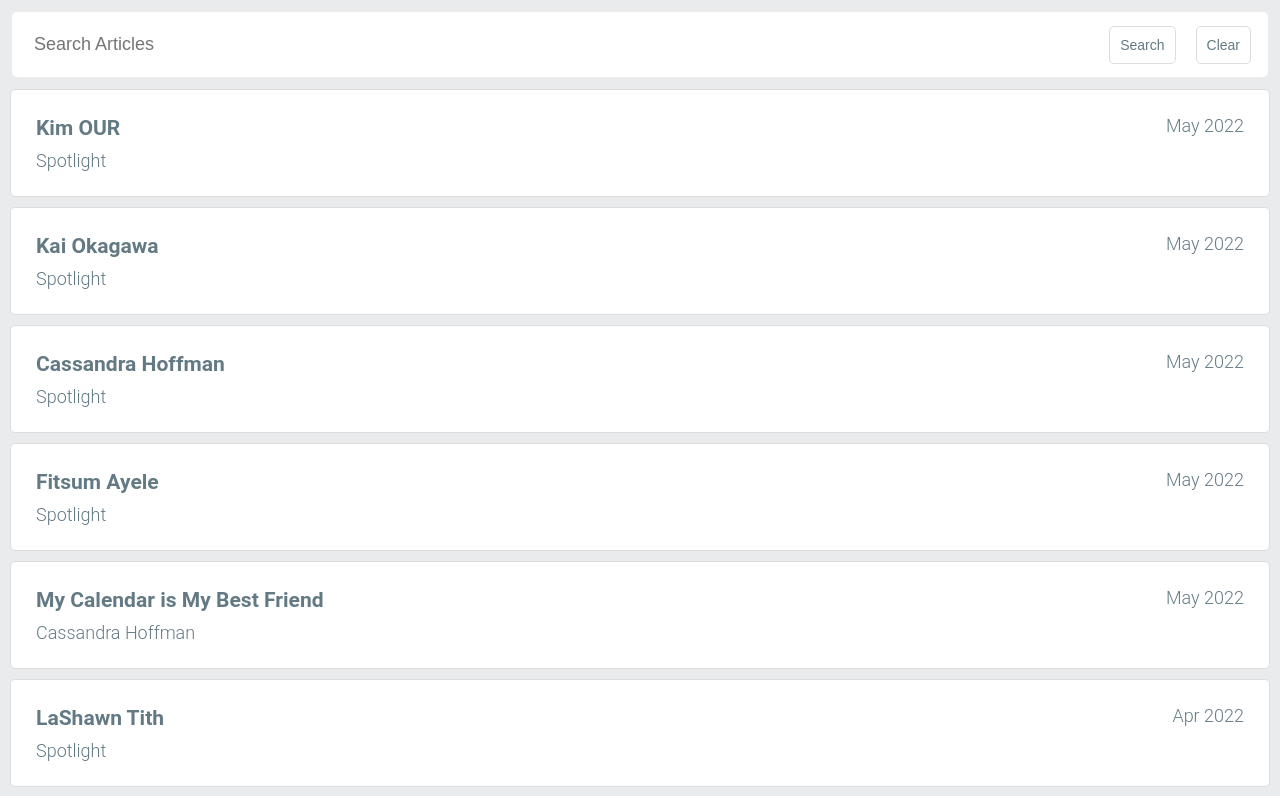
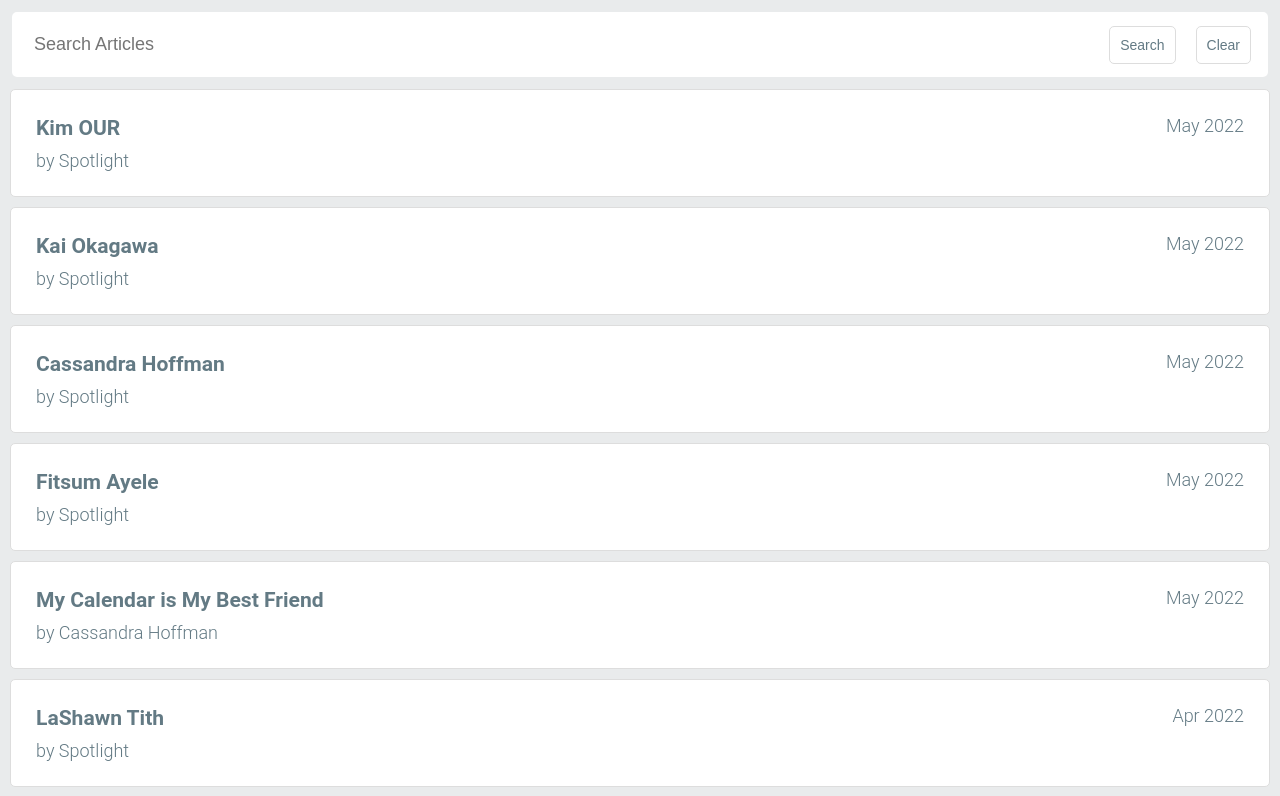
Before and after one commit to johndwatt/Newsletter-Search-App, a React (Create React App) app: page / in a window 1280 px wide. Shown: the top 796 px of the page. Built offline with nearby package versions, Linux system fonts and the light colour scheme.

Commit message:
minor change to article format

```diff
--- a/src/components/Article.js
+++ b/src/components/Article.js
@@ -12,7 +12,7 @@ function Article(props) {
                     <p className='article-date'>{props.date}</p>
                 </div>
                 <div className='flex'>
-                    <p className='article-author'>{props.author}</p>
+                    <p className='article-author'>by {props.author}</p>
                     <p className='article-section'>{props.id}</p>
                 </div>
 
```
